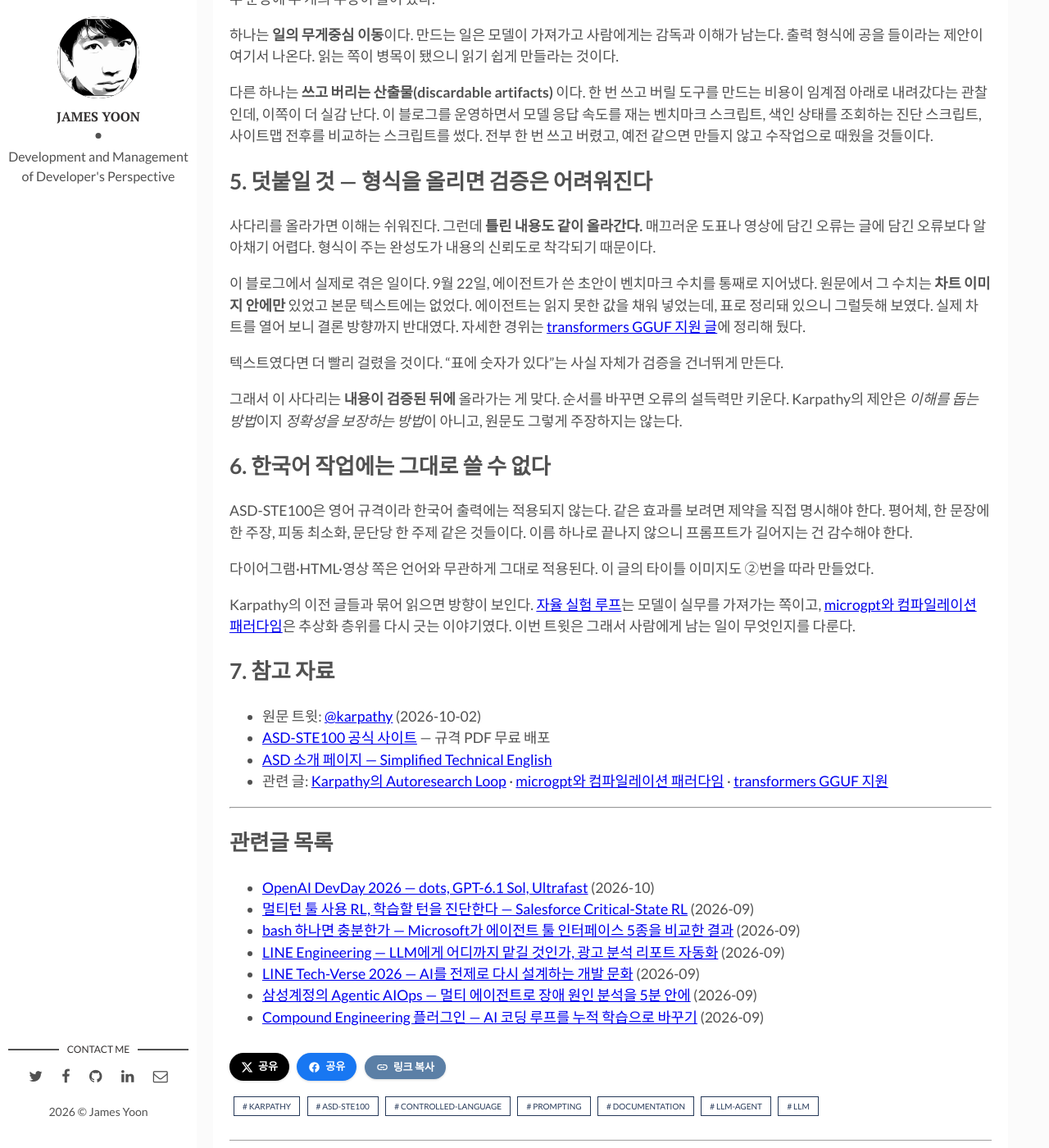
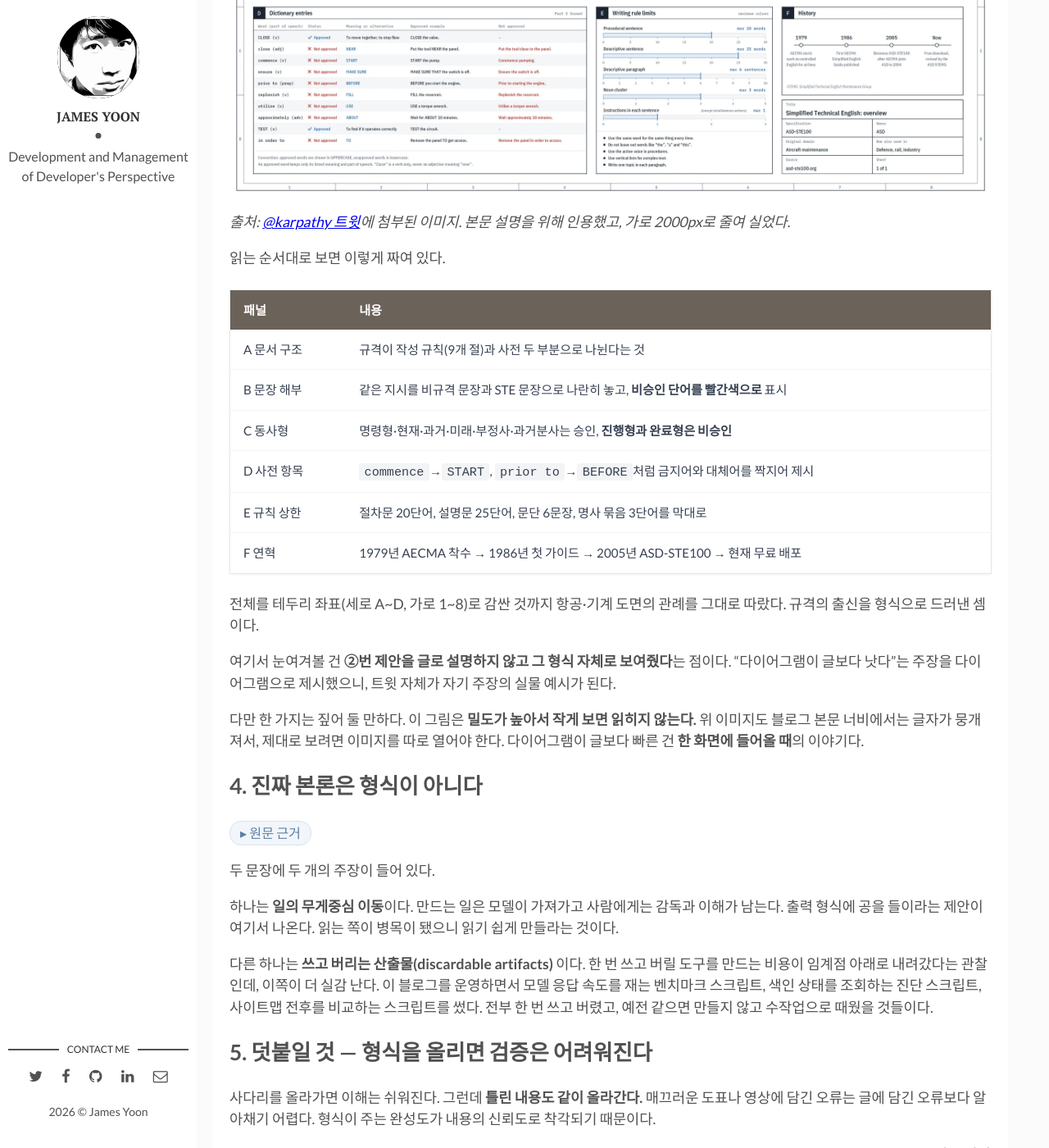
Before and after one commit to butteryoon/butteryoon.github.io, a Jekyll site: the page built from _posts/2026-10-03-llm-output-formats-karpathy.md, in a window 1280 px wide and 1400 px high, scrolled down 2189 px. Shown: the whole window at 82% size. Built offline with Jekyll 4.4.1, drawn with Linux system fonts in a browser that asks for light colours; comment, search, counter and statistics services are not loaded; some of the changed text lies outside the part shown.

Commit message:
Karpathy 글에 트윗 첨부 다이어그램 삽입과 패널별 해설 추가
글의 3절이 "다이어그램이 그 자체로 논증"이라고 말하면서 정작 그 그림을
보여주지 않고 있었다. 이미지를 본문에 넣고 패널 6개를 표로 풀었다.

- 원본 3200x1600 PNG(472KB)를 가로 2000px webp(170KB)로 줄여 실었다
- 패널 내용은 이미지를 직접 열어 대조했다: A 문서 구조, B 문장 해부(비승인
  단어 빨간색), C 동사형 승인/비승인, D 사전 항목(commence→START 등),
  E 규칙 상한(절차문 20단어·문단 6문장 등), F 연혁(1979 착수 → 1986 첫
  가이드 → 2005 ASD-STE100)
- 출처를 캡션으로 명시하고 트윗 permalink 를 걸었다
- 밀도가 높아 블로그 본문 너비에서는 읽히지 않는다는 한계도 적었다.
  다이어그램이 글보다 빠른 건 한 화면에 들어올 때라는 단서다
- 2절의 "1980년대 AECMA 가 만든"을 이미지의 연혁(1979 착수, 1986 첫 가이드)과
  맞춰 정정했다

Co-Authored-By: Claude Opus 5 (1M context) <noreply@anthropic.com>

```diff
--- a/_posts/2026-10-03-llm-output-formats-karpathy.md
+++ b/_posts/2026-10-03-llm-output-formats-karpathy.md
@@ -37,7 +37,7 @@ Andrej Karpathy가 10월 2일 올린 [트윗](https://x.com/karpathy/status/2105
 
 ## 2. ASD-STE100이 무엇이고 왜 통하나
 
-1980년대 유럽 항공업계 요청으로 AECMA가 만든 **통제 언어(controlled language)** 규격이다. 지금은 ASD 산하 STEMG(1983년 결성)가 관리하고, 2025년 1월판 기준 **작성 규칙 53개와 승인 단어 약 900개**로 이뤄진다.
+유럽 항공업계 요청으로 AECMA가 1979년에 착수해 1986년 첫 가이드를 낸 **통제 언어(controlled language)** 규격이다. 지금은 ASD 산하 STEMG(1983년 결성)가 관리하고, 2025년 1월판 기준 **작성 규칙 53개와 승인 단어 약 900개**로 이뤄진다.
 
 | 항목 | 내용 |
 |---|---|
@@ -51,9 +51,28 @@ Andrej Karpathy가 10월 2일 올린 [트윗](https://x.com/karpathy/status/2105
 
 ## 3. 트윗에 붙은 이미지가 그 자체로 논증이다
 
-트윗에는 3200×1600 크기의 이미지가 한 장 붙어 있다. **ASD-STE100을 설명하는 다이어그램**이고, 공학 도면 양식(테두리에 A~D, 1~8 좌표)에 여섯 개 패널을 배치했다. 문서 구조, 비승인 단어를 빨간색으로 표시한 문장 전후 비교, 동사형 승인·비승인 표, 사전 항목 예시, 규칙 상한값 막대, 연혁 타임라인이다.
+트윗에는 3200×1600 크기의 이미지가 한 장 붙어 있다. **ASD-STE100을 설명하는 다이어그램**이다.
 
-②번 제안을 글로 설명하지 않고 **그 형식 자체로 보여준** 셈이다.
+![ASD-STE100 규격을 공학 도면 양식으로 정리한 다이어그램. 문서 구조, 문장 해부, 동사형 표, 사전 항목, 규칙 상한값, 연혁 등 여섯 개 패널로 구성돼 있다]({{site.baseurl}}/assets/img/karpathy_asd_ste100_diagram.webp)
+
+*출처: [@karpathy 트윗](https://x.com/karpathy/status/2105819303471976479){:target="_blank"}에 첨부된 이미지. 본문 설명을 위해 인용했고, 가로 2000px로 줄여 실었다.*
+
+읽는 순서대로 보면 이렇게 짜여 있다.
+
+| 패널 | 내용 |
+|---|---|
+| A 문서 구조 | 규격이 작성 규칙(9개 절)과 사전 두 부분으로 나뉜다는 것 |
+| B 문장 해부 | 같은 지시를 비규격 문장과 STE 문장으로 나란히 놓고, **비승인 단어를 빨간색으로** 표시 |
+| C 동사형 | 명령형·현재·과거·미래·부정사·과거분사는 승인, **진행형과 완료형은 비승인** |
+| D 사전 항목 | `commence`→`START`, `prior to`→`BEFORE`처럼 금지어와 대체어를 짝지어 제시 |
+| E 규칙 상한 | 절차문 20단어, 설명문 25단어, 문단 6문장, 명사 묶음 3단어를 막대로 |
+| F 연혁 | 1979년 AECMA 착수 → 1986년 첫 가이드 → 2005년 ASD-STE100 → 현재 무료 배포 |
+
+전체를 테두리 좌표(세로 A~D, 가로 1~8)로 감싼 것까지 항공·기계 도면의 관례를 그대로 따랐다. 규격의 출신을 형식으로 드러낸 셈이다.
+
+여기서 눈여겨볼 건 **②번 제안을 글로 설명하지 않고 그 형식 자체로 보여줬다**는 점이다. "다이어그램이 글보다 낫다"는 주장을 다이어그램으로 제시했으니, 트윗 자체가 자기 주장의 실물 예시가 된다.
+
+다만 한 가지는 짚어 둘 만하다. 이 그림은 **밀도가 높아서 작게 보면 읽히지 않는다.** 위 이미지도 블로그 본문 너비에서는 글자가 뭉개져서, 제대로 보려면 이미지를 따로 열어야 한다. 다이어그램이 글보다 빠른 건 **한 화면에 들어올 때**의 이야기다.
 
 ## 4. 진짜 본론은 형식이 아니다
 
```
Also changed, not shown: other parts of _posts/2026-10-03-llm-output-formats-karpathy.md (+1 -1 lines), assets/img/karpathy_asd_ste100_diagram.webp (added).
